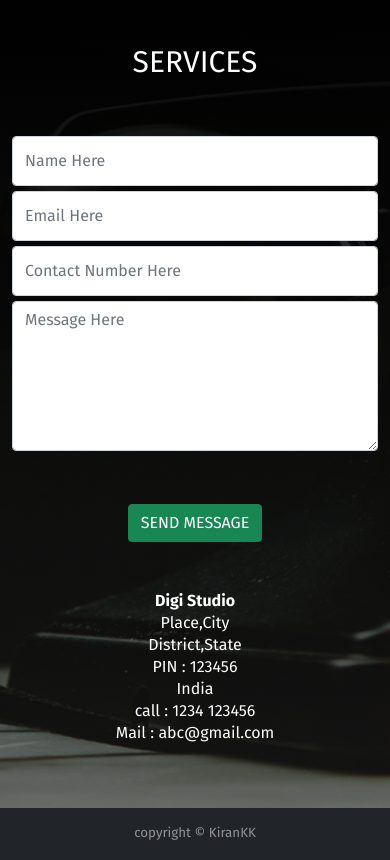
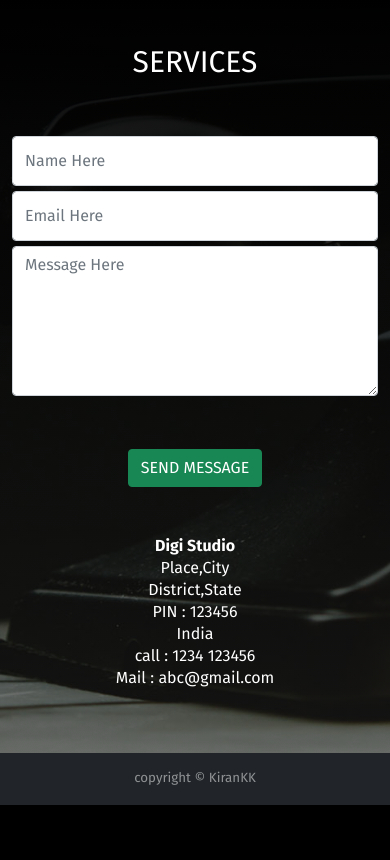
Before and after one commit to coder-kiran/studio-static, a plain HTML site: page index.html in a window 390 px wide. Shown: the part 3760-4620 px from the top of the page. After the commit the page ends 4565 px from the top, so only its background shows below. Drawn offline with nearby package versions, Linux system fonts and the light colour scheme.

Commit message:
added action to form to send email with the help of a website formspree.Deleted text box for phone number

```diff
--- a/index.html
+++ b/index.html
@@ -160,16 +160,14 @@
       <div class="row">
         <div class="col-lg-8">
           <div class="contact-box">
-            <form >
+            <form action="https://formspree.io/f/mwkaveyl" method="POST">
               <div class="form-group">
                 <input type="text" class="form-control" placeholder="Name Here" name="name">
               </div>
               <div class="form-group">
-                <input type="text" class="form-control" placeholder="Email Here" name="mail">
+                <input type="text" class="form-control" placeholder="Email Here" name="_replyto">
               </div>
-              <div class="form-group">
-                <input type="text" class="form-control" placeholder="Contact Number Here" name="contact">
-              </div>
+
               <div class="form-group">
                 <textarea class="form-control" placeholder="Message Here" name="message"></textarea>
               </div>
```
